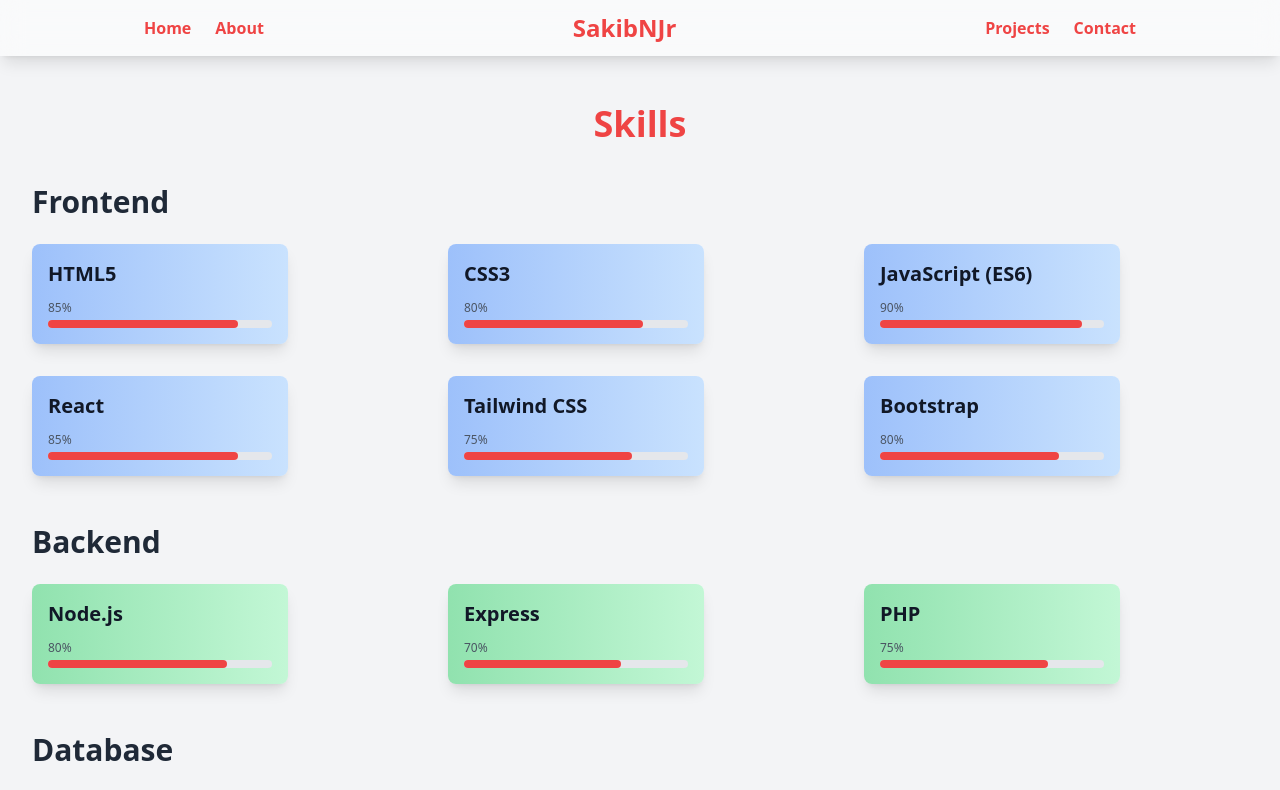
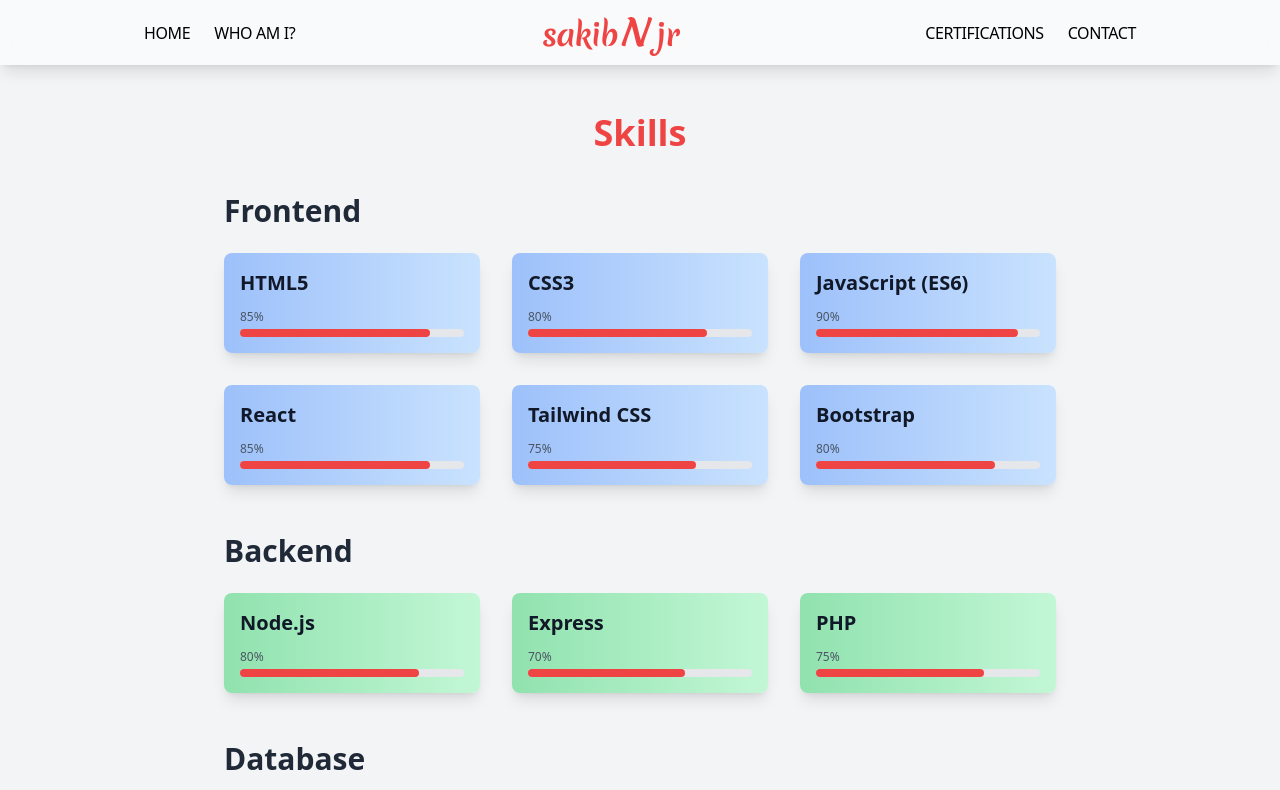
Before and after one commit to sakibnjr/njr-portfolio, a React (Vite) app: page /skills in a window 1280 px wide. Shown: the top 790 px of the page. Built offline with nearby package versions, Linux system fonts and the light colour scheme.

Commit message:
make some adjustemnts

```diff
--- a/index.html
+++ b/index.html
@@ -4,7 +4,16 @@
     <meta charset="UTF-8" />
     <link rel="icon" type="image/svg+xml" href="/vite.svg" />
     <link rel="stylesheet" href="https://unpkg.com/leaflet/dist/leaflet.css" />
-
+    <link rel="preconnect" href="https://fonts.googleapis.com" />
+    <link rel="preconnect" href="https://fonts.gstatic.com" crossorigin />
+    <link
+      href="https://fonts.googleapis.com/css2?family=Cinzel:wght@400..900&display=swap"
+      rel="stylesheet"
+    />
+    <link
+      href="https://fonts.googleapis.com/css2?family=Merienda:wght@300..900&display=swap"
+      rel="stylesheet"
+    />
     <meta name="viewport" content="width=device-width, initial-scale=1.0" />
     <title>Sakib N JR</title>
   </head>
--- a/package.json
+++ b/package.json
@@ -10,6 +10,8 @@
     "preview": "vite preview"
   },
   "dependencies": {
+    "@fortawesome/free-solid-svg-icons": "^6.6.0",
+    "@fortawesome/react-fontawesome": "^0.2.2",
     "@react-google-maps/api": "^2.19.3",
     "framer-motion": "^11.5.4",
     "leaflet": "^1.9.4",
--- a/src/components/Navbar.jsx
+++ b/src/components/Navbar.jsx
@@ -1,8 +1,20 @@
 import React from "react";
 import { NavLink } from "react-router-dom";
 import { motion } from "framer-motion";
+import { FontAwesomeIcon } from "@fortawesome/react-fontawesome";
+import {
+  faHome,
+  faUser,
+  faFolder,
+  faEnvelope,
+} from "@fortawesome/free-solid-svg-icons"; // FontAwesome icons
 
 const Navbar = () => {
+  const navLinkClass = ({ isActive }) =>
+    isActive
+      ? "text-red-500 uppercase tracking-tight font-semibold"
+      : "text-black uppercase tracking-tight hover:text-red-500 ";
+
   return (
     <>
       {/* Navbar for Desktop View */}
@@ -20,10 +32,7 @@ const Navbar = () => {
               whileTap={{ scale: 0.95 }}
               className="transition-all duration-300"
             >
-              <NavLink
-                to="/"
-                className="text-red-500 font-semibold hover:text-gray-700"
-              >
+              <NavLink to="/" className={navLinkClass}>
                 Home
               </NavLink>
             </motion.div>
@@ -32,23 +41,22 @@ const Navbar = () => {
               whileTap={{ scale: 0.95 }}
               className="transition-all duration-300"
             >
-              <NavLink
-                to="/about"
-                className="text-red-500 font-semibold hover:text-gray-700"
-              >
-                About
+              <NavLink to="/about" className={navLinkClass}>
+                Who am I?
               </NavLink>
             </motion.div>
           </div>
 
-          {/* Site Name in Center */}
+          {/* Site Name in Center with Fancy Font */}
           <motion.h1
-            className="text-2xl font-bold text-red-500"
+            className="text-3xl font-bold text-red-500 font-[Merienda] tracking-tight" // Fancy font
             initial={{ opacity: 0, scale: 0.8 }}
             animate={{ opacity: 1, scale: 1 }}
             transition={{ duration: 0.7, ease: "easeOut" }}
           >
-            SakibNJr
+            <NavLink to="/">
+              sakib<span className="italic text-4xl">N</span> jr
+            </NavLink>
           </motion.h1>
 
           {/* Right Side Buttons */}
@@ -58,11 +66,8 @@ const Navbar = () => {
               whileTap={{ scale: 0.95 }}
               className="transition-all duration-300"
             >
-              <NavLink
-                to="/projects"
-                className="text-red-500 font-semibold hover:text-gray-700"
-              >
-                Projects
+              <NavLink to="/certifications" className={navLinkClass}>
+                Certifications
               </NavLink>
             </motion.div>
             <motion.div
@@ -70,10 +75,7 @@ const Navbar = () => {
               whileTap={{ scale: 0.95 }}
               className="transition-all duration-300"
             >
-              <NavLink
-                to="/contact"
-                className="text-red-500 font-semibold hover:text-gray-700"
-              >
+              <NavLink to="/contact" className={navLinkClass}>
                 Contact
               </NavLink>
             </motion.div>
@@ -83,36 +85,28 @@ const Navbar = () => {
 
       {/* Mobile Navigation */}
       <div className="md:hidden fixed inset-x-0 bottom-0 bg-white/70 backdrop-blur-md text-gray-900 py-2 flex justify-around items-center shadow-md">
-        <NavLink
-          to="/"
-          className="text-red-500 font-semibold hover:text-gray-700"
-        >
-          Home
+        <NavLink to="/" className={navLinkClass}>
+          <FontAwesomeIcon icon={faHome} className="text-xl" />{" "}
+          {/* Added Icon */}
         </NavLink>
-        <NavLink
-          to="/about"
-          className="text-red-500 font-semibold hover:text-gray-700"
-        >
-          About
+        <NavLink to="/about" className={navLinkClass}>
+          <FontAwesomeIcon icon={faUser} className="text-xl" />{" "}
+          {/* Added Icon */}
         </NavLink>
-        <NavLink
-          to="/projects"
-          className="text-red-500 font-semibold hover:text-gray-700"
-        >
-          Projects
+        <NavLink to="/projects" className={navLinkClass}>
+          <FontAwesomeIcon icon={faFolder} className="text-xl" />{" "}
+          {/* Added Icon */}
         </NavLink>
-        <NavLink
-          to="/contact"
-          className="text-red-500 font-semibold hover:text-gray-700"
-        >
-          Contact
+        <NavLink to="/contact" className={navLinkClass}>
+          <FontAwesomeIcon icon={faEnvelope} className="text-xl" />{" "}
+          {/* Added Icon */}
         </NavLink>
       </div>
 
-      {/* Mobile View: Site Name at Top */}
+      {/* Mobile View: Site Name at Top with Fancy Font */}
       <div className="md:hidden fixed inset-x-0 top-0 bg-transparent text-center py-4">
         <motion.h1
-          className="text-2xl font-bold text-red-500"
+          className="text-2xl font-bold text-red-500 font-[cursive]" // Fancy font for mobile too
           initial={{ opacity: 0, scale: 0.8 }}
           animate={{ opacity: 1, scale: 1 }}
           transition={{ duration: 0.7, ease: "easeOut" }}
--- a/src/pages/Contact.jsx
+++ b/src/pages/Contact.jsx
@@ -82,14 +82,15 @@ const ContactForm = ({ projectType }) => {
 const ProjectTypeSelector = ({ onSelect }) => {
   return (
     <div className="flex flex-col items-center space-y-4">
-      <h2 className="text-3xl font-bold text-red-500 mb-4">
-        Let's Work Together
+      <h2 className="text-3xl font-bold text-red-500">
+        Have something in mind?
       </h2>
-      <div className="flex flex-wrap gap-4">
+      <p className="bg-white rounded-md px-2">Let's Work Together</p>
+      <div className="grid grid-cols-2 gap-2 md:grid-cols-4">
         {["Web Apps", "IoT Systems", "Bots", "Other"].map((type) => (
           <motion.button
             key={type}
-            className="py-2 px-4 bg-red-500 text-white font-semibold rounded-lg shadow-lg hover:bg-red-400 transition-colors duration-300"
+            className="py-2 px-4 bg-red-500 text-white font-semibold rounded-lg shadow-lg hover:bg-red-400 transition-colors duration-300 mb-4"
             onClick={() => onSelect(type)}
             whileHover={{ scale: 1.05 }}
             whileTap={{ scale: 0.95 }}
--- a/src/pages/Home.jsx
+++ b/src/pages/Home.jsx
@@ -61,7 +61,7 @@ const WelcomeMessage = ({ onComplete }) => {
       {showSecondMessage && (
         <TypeAnimation
           sequence={[
-            "The developer you need", // Types this message
+            "I'm the developer you need", // Types this message
             2000, // Waits for 2 seconds
           ]}
           wrapper="h2"
@@ -99,13 +99,23 @@ const HeroSection = () => {
         transition={{ duration: 1, ease: "easeOut" }}
       >
         {/* Typewriter Effect for Name */}
-        <h1 className="text-5xl font-bold text-red-500">
+        <h1 className="text-2xl md:text-5xl  text-red-500">
           <TypeAnimation
             sequence={[
-              "Sakib Nahid", // Types your name
-              1500, // Waits 1.5 seconds
-              "Building Powerful Digital Experiences", // Types the tagline
-              2000, // Waits 2 seconds
+              "Sakib Nahid",
+              1500,
+              "Innovating The Web",
+              1000,
+              "Faster Than Ever",
+              1000,
+              "Next-Level Performance",
+              1000,
+              "Seamless Interactions",
+              800,
+              "Beautifully Designed",
+              800,
+              "Built for the Future",
+              800,
             ]}
             wrapper="span"
             speed={50}
@@ -113,7 +123,7 @@ const HeroSection = () => {
           />
         </h1>
 
-        <p className="mt-4 text-xl text-gray-600">
+        <p className="mt-4 md:text-xl text-gray-600">
           Full Stack Developer | MERN Specialist
         </p>
 
--- a/src/pages/Skills.jsx
+++ b/src/pages/Skills.jsx
@@ -7,7 +7,7 @@ const skillCategories = {
   backend: "from-green-500 to-green-300",
   database: "from-yellow-500 to-yellow-300",
   languages: "from-purple-500 to-purple-300",
-  uiux: "from-pink-500 to-pink-300",
+  UIUX: "from-pink-500 to-pink-300",
 };
 
 // Skill data with categories
@@ -23,11 +23,11 @@ const skillData = [
   { name: "Bootstrap", percentage: 80, category: "frontend" },
   { name: "PHP", percentage: 75, category: "backend" },
   { name: "MySQL", percentage: 70, category: "database" },
-  { name: "Adobe XD", percentage: 75, category: "uiux" },
+  { name: "Adobe XD", percentage: 75, category: "UIUX" },
   { name: "Python", percentage: 80, category: "languages" },
   { name: "Java", percentage: 75, category: "languages" },
   { name: "C", percentage: 70, category: "languages" },
-  { name: "Figma", percentage: 75, category: "uiux" },
+  { name: "Figma", percentage: 75, category: "UIUX" },
 ];
 
 // Skill Card Component
@@ -78,7 +78,7 @@ const Skills = () => {
 
   return (
     <div className="min-h-screen bg-gray-100 py-12 px-4 sm:px-6 lg:px-8">
-      <div className="max-w-7xl mx-auto">
+      <div className="max-w-7xl mx-auto flex flex-col justify-center items-center">
         <h2 className="text-4xl font-bold text-center text-red-500 mb-10">
           Skills
         </h2>
```
Also changed, not shown: 1 other file (tests, documents, lock files or other folders).
